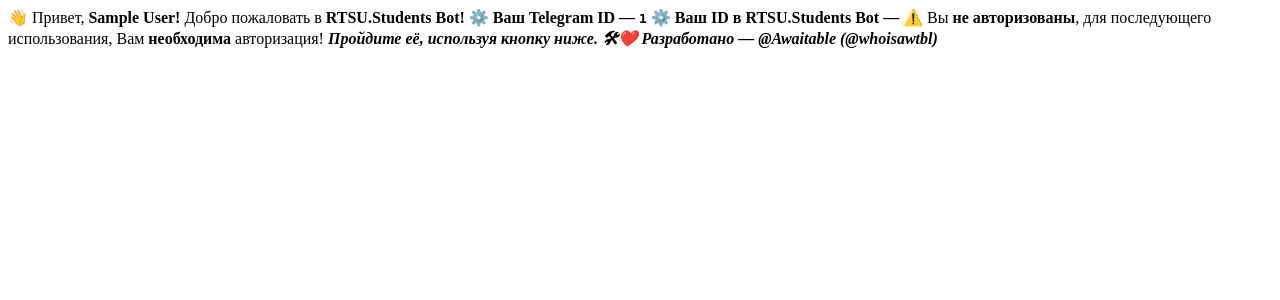
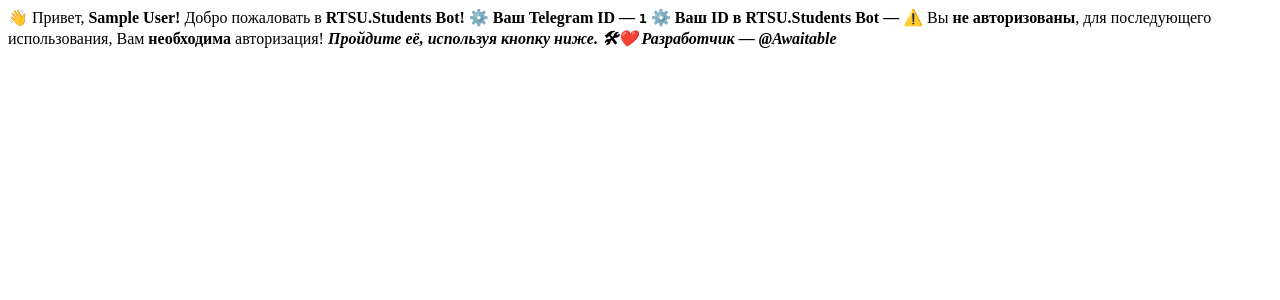
Before and after one commit to Heimlet/RtsuStudentsBot, a Python web app: template rtsu_students_bot/templates/start.html in a window 1280 px wide. Shown: the top 300 px of the page. Run offline with Jinja, Linux system fonts and the light colour scheme; the template is opened without the code that fills it: most values are stand-ins (such as "Sample title", 1, 10 or a date in 2020).

Commit message:
Fixed 'start.html'

```diff
--- a/rtsu_students_bot/templates/start.html
+++ b/rtsu_students_bot/templates/start.html
@@ -13,4 +13,4 @@
 <b>✅ {{user.full_name}}, Вы авторизованы! Используйте клавиатуру ниже для доступа к функционалу.</b>
 {% endif %}
 
-<b><em>🛠❤️ Разработано — @Awaitable (@whoisawtbl)</em></b>
+<b><em>🛠❤️ Разработчик — @Awaitable</em></b>
```
